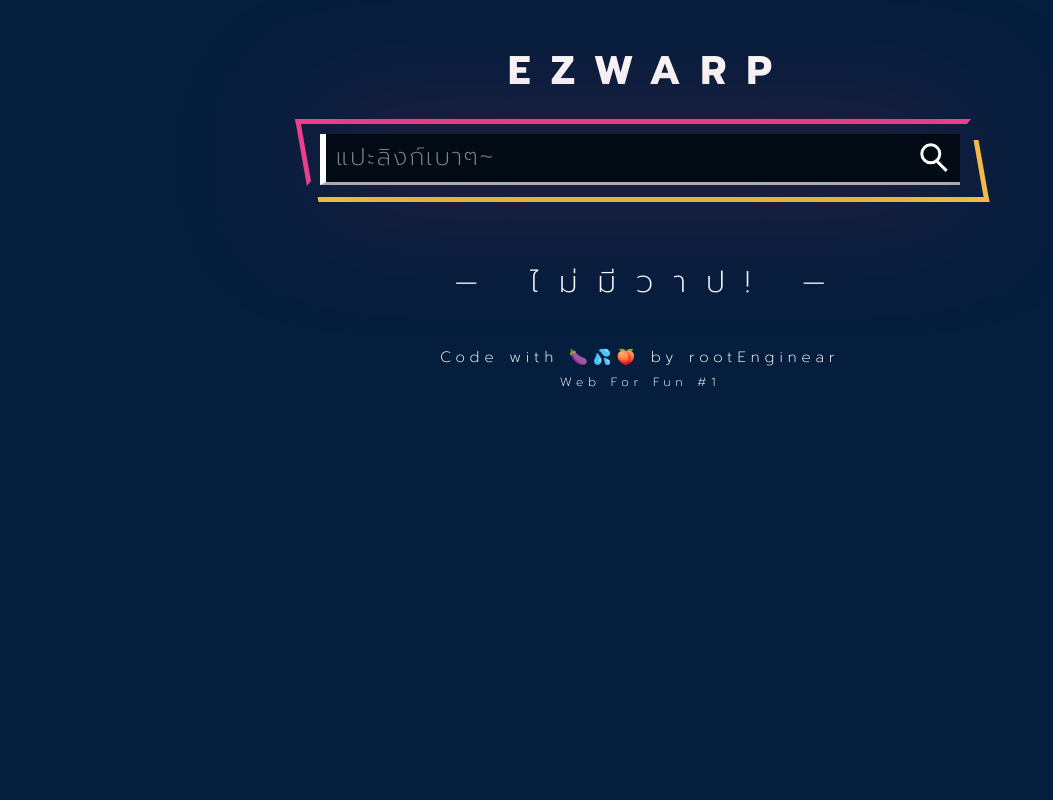
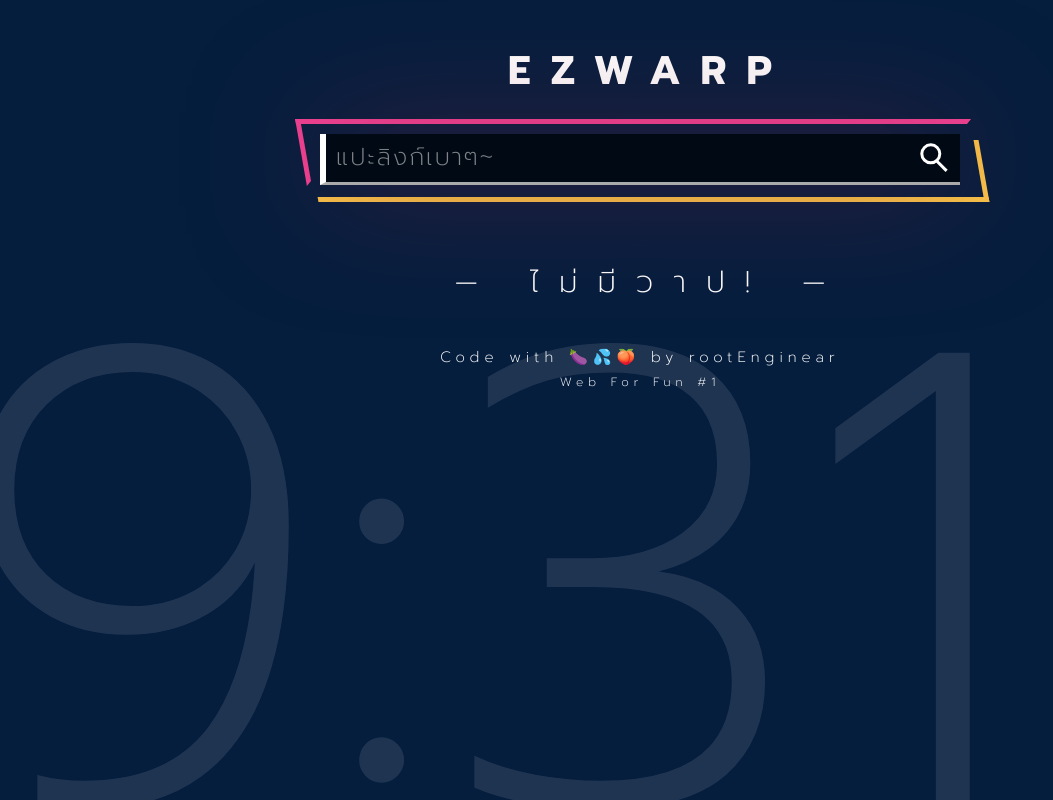
Before and after one commit to rootEnginear/ezwarp, a Svelte app: page / in a window 1280 px wide. Shown: the whole page, without its empty margins (0-1053 px from the left). Built offline with nearby package versions, Linux system fonts and the light colour scheme.

Commit message:
+ Add clock

```diff
--- a/src/App.svelte
+++ b/src/App.svelte
@@ -4,11 +4,13 @@
 
   let search = "";
   $: formatted = formatUrl(search);
-
   let data = {};
   const STORAGE_NAME = "ezwarp";
   let url =
     "1291421431401440880780791521531540890831441361581501531581600911451581570963";
+  let time = new Date();
+  $: hours = time.getHours();
+  $: minutes = time.getMinutes();
 
   function unobfuscateString(numStr) {
     let tNumStr = numStr;
@@ -101,6 +103,13 @@
   onMount(() => {
     loadFromLocal();
     url = unobfuscateString(url);
+    const interval = setInterval(() => {
+      time = new Date();
+    }, 1000);
+
+    return () => {
+      clearInterval(interval);
+    };
   });
 
   function loadFromLocal() {
@@ -137,6 +146,7 @@
 </script>
 
 <div class="container">
+  <div class="time">{hours}:{minutes}</div>
   <div style="text-align:center">
     <h1 style="margin-bottom:4rem">EZWARP</h1>
     <div class="field">
--- a/src/assets/global.scss
+++ b/src/assets/global.scss
@@ -37,6 +37,20 @@ h2 {
 h2 {
   font-weight: 300;
   font-size: 3rem;
+}
+
+.time {
+  z-index: -1;
+  user-select: none;
+  font-size: 50vw;
+  font-weight: 200;
+  position: fixed;
+  left: 0;
+  color: white;
+  opacity: 0.1;
+  transform: translate(-5%, 0);
+  line-height: 50vw;
+  bottom: -8.3vw;
 }
 
 .field {
```
Also changed, not shown: public/global.css, 1 other file (tests, documents, lock files or other folders).
